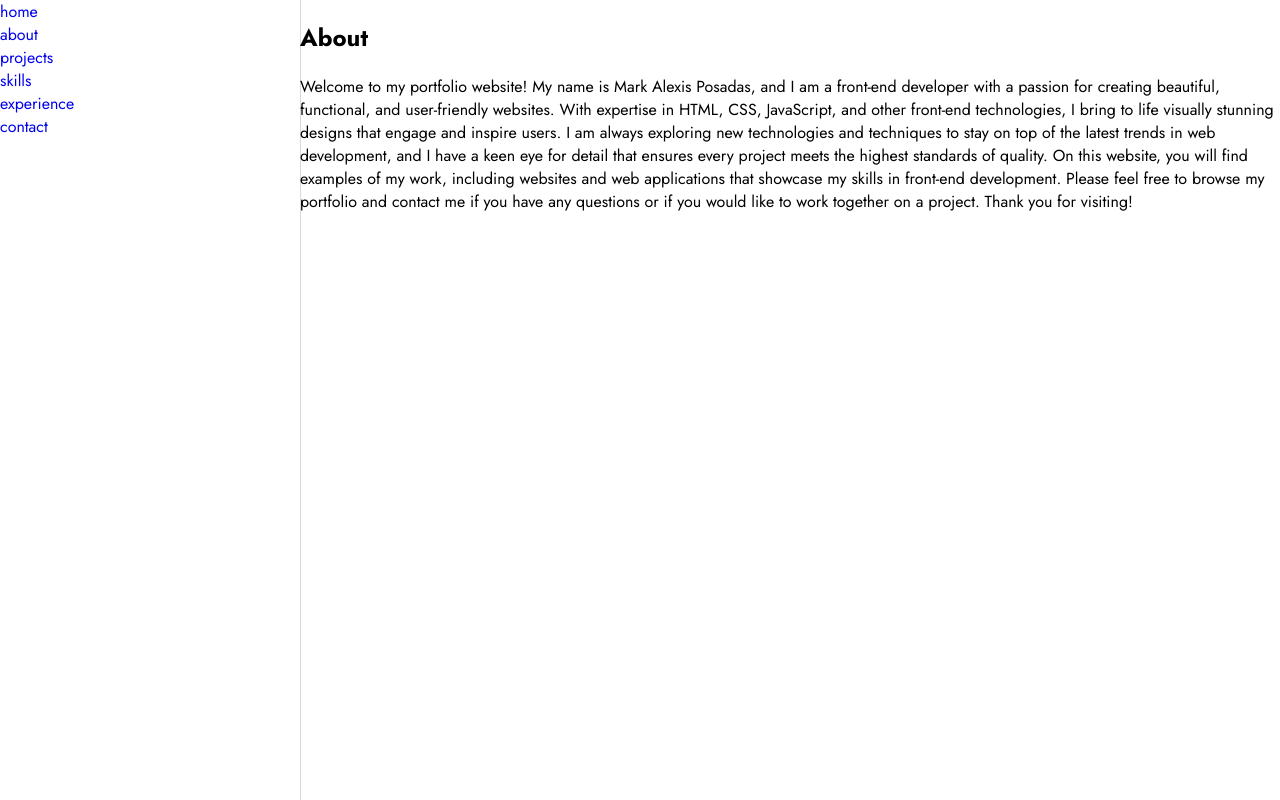
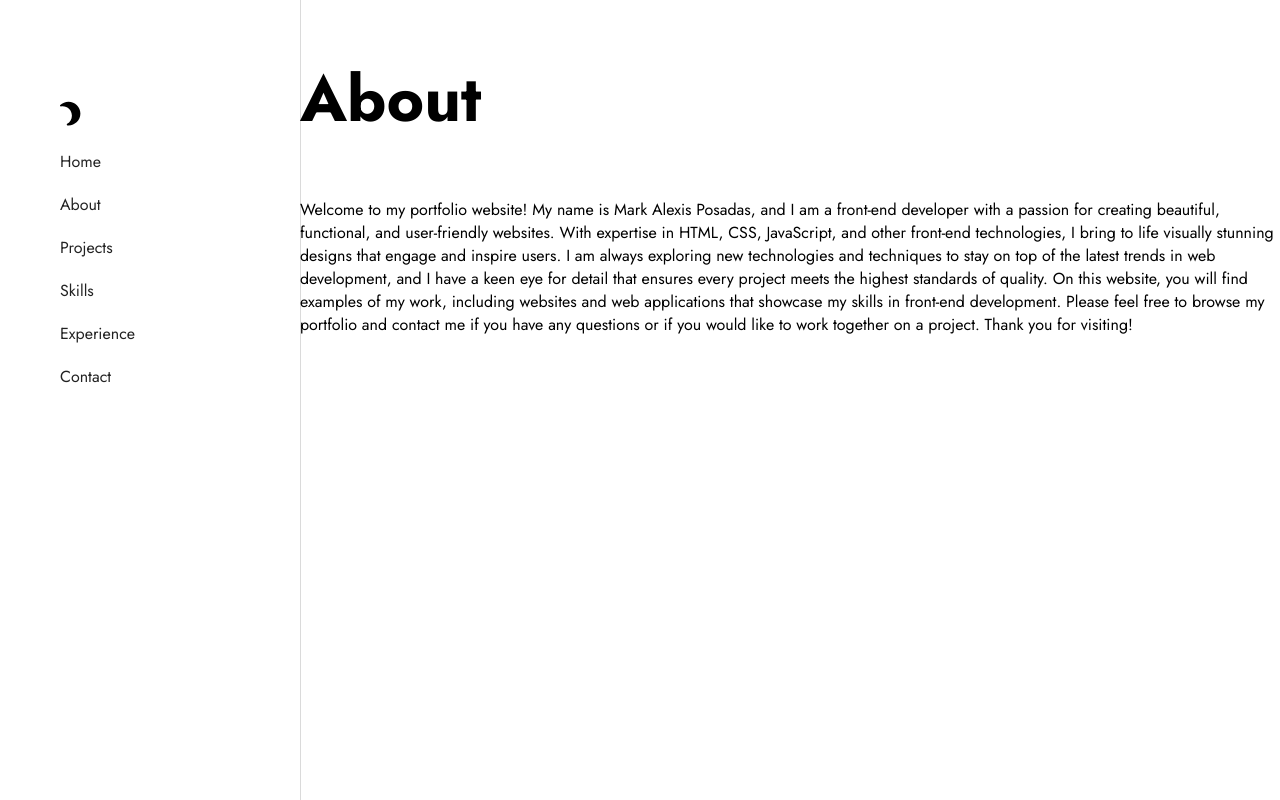
Before and after one commit to Mark-Alexis-Posadas/brand, a React (Vite) app: page /about in a window 1280 px wide. Built offline with nearby package versions, Linux system fonts and the light colour scheme.

Commit message:
Added theme icon and page title styles

```diff
--- a/src/components/about/About.jsx
+++ b/src/components/about/About.jsx
@@ -1,10 +1,10 @@
-import { StyledWrapper } from "../../globalStyles";
+import { PageTitle, StyledWrapper } from "../../globalStyles";
 
 const About = () => {
   return (
     <section>
       <StyledWrapper>
-        <h1>About</h1>
+        <PageTitle>About</PageTitle>
         <p>
           Welcome to my portfolio website! My name is Mark Alexis Posadas, and I
           am a front-end developer with a passion for creating beautiful,
--- a/src/components/contact/Contact.jsx
+++ b/src/components/contact/Contact.jsx
@@ -1,9 +1,9 @@
-import { StyledWrapper } from "../../globalStyles";
+import { PageTitle, StyledWrapper } from "../../globalStyles";
 const Contact = () => {
   return (
     <section>
       <StyledWrapper>
-        <h1>Contact</h1>
+        <PageTitle>Contact</PageTitle>
       </StyledWrapper>
     </section>
   );
--- a/src/components/experience/Experience.jsx
+++ b/src/components/experience/Experience.jsx
@@ -1,9 +1,9 @@
-import { StyledWrapper } from "../../globalStyles";
+import { PageTitle, StyledWrapper } from "../../globalStyles";
 const Experience = () => {
   return (
     <section>
       <StyledWrapper>
-        <h1>Experience</h1>
+        <PageTitle>Experience</PageTitle>
       </StyledWrapper>
     </section>
   );
--- a/src/components/home/Home.jsx
+++ b/src/components/home/Home.jsx
@@ -1,10 +1,10 @@
-import { StyledWrapper } from "../../globalStyles";
+import { PageTitle, StyledWrapper } from "../../globalStyles";
 
 const Home = () => {
   return (
     <section>
       <StyledWrapper>
-        <h1>Hello! I&apos;m Mark Alexis Posadas</h1>
+        <PageTitle>Hello! I&apos;m Mark Alexis Posadas</PageTitle>
         <p>
           I am a front-end developer with a passion for creating beautiful,
           functional, and user-friendly websites.
--- a/src/components/projects/Projects.jsx
+++ b/src/components/projects/Projects.jsx
@@ -1,9 +1,9 @@
-import { StyledWrapper } from "../../globalStyles";
+import { PageTitle, StyledWrapper } from "../../globalStyles";
 const Projects = () => {
   return (
     <section>
       <StyledWrapper>
-        <h1>Projects</h1>
+        <PageTitle>Projects</PageTitle>
       </StyledWrapper>
     </section>
   );
--- a/src/components/sidebar/Sidebar.jsx
+++ b/src/components/sidebar/Sidebar.jsx
@@ -1,12 +1,24 @@
 import { StyledSidebar } from "./Sidebar.style";
 import { Link } from "react-router-dom";
 import { v4 as uuidv4 } from "uuid";
+
+import { FontAwesomeIcon } from "@fortawesome/react-fontawesome";
+import { faMoon, faSun } from "@fortawesome/free-solid-svg-icons";
+
 import data from "./data";
 
 const Sidebar = () => {
   return (
     <StyledSidebar>
       <ul>
+        <li>
+          <FontAwesomeIcon
+            // onClick={toggleTheme}
+            icon={faMoon}
+            style={{ fontSize: "1.7rem", cursor: "pointer" }}
+            className="fa-rotate-180"
+          />
+        </li>
         {data.map((link) => (
           <li key={uuidv4()}>
             <Link to={link.path}>{link.text}</Link>
--- a/src/components/sidebar/Sidebar.style.js
+++ b/src/components/sidebar/Sidebar.style.js
@@ -12,4 +12,16 @@ export const StyledSidebar = styled.aside`
   @media screen and (min-width: 1024px) {
     display: block;
   }
+
+  ul {
+    margin-top: 100px;
+    margin-left: 60px;
+    li {
+      margin-bottom: 20px;
+      a {
+        text-transform: capitalize;
+        color: #222;
+      }
+    }
+  }
 `;
--- a/src/components/skills/Skills.jsx
+++ b/src/components/skills/Skills.jsx
@@ -1,9 +1,9 @@
-import { StyledWrapper } from "../../globalStyles";
+import { PageTitle, StyledWrapper } from "../../globalStyles";
 const Skills = () => {
   return (
     <section>
       <StyledWrapper>
-        <h1>Skills</h1>
+        <PageTitle>Skills</PageTitle>
       </StyledWrapper>
     </section>
   );
--- a/src/globalStyles.js
+++ b/src/globalStyles.js
@@ -1,5 +1,22 @@
 import { createGlobalStyle } from "styled-components";
 import styled from "styled-components";
+
+export const PageTitle = styled.h1`
+  font-size: 1.8rem;
+
+  @media screen and (min-width: 768px) {
+    font-size: 3rem;
+  }
+
+  @media screen and (min-width: 1024px) {
+    font-size: 4rem;
+  }
+
+  @media screen and (min-width: 1440px) {
+    font-size: 6rem;
+  }
+`;
+
 export const FlexContainer = styled.div`
   display: flex;
   min-height: 100vh;
@@ -8,7 +25,6 @@ export const FlexContainer = styled.div`
 
 export const StyledMain = styled.main`
   width: 100%;
-
   position: relative;
 
   @media screen and (min-width: 1024px) {
@@ -17,8 +33,12 @@ export const StyledMain = styled.main`
 `;
 
 export const StyledWrapper = styled.div`
-  max-width: 1200px;
+  max-width: 90%;
   margin: auto;
+
+  @media screen and (min-width: 1024px) {
+    max-width: 1200px;
+  }
 `;
 
 const GlobalStyle = createGlobalStyle`
```
Also changed, not shown: src/App.jsx (+10 -0 lines).
